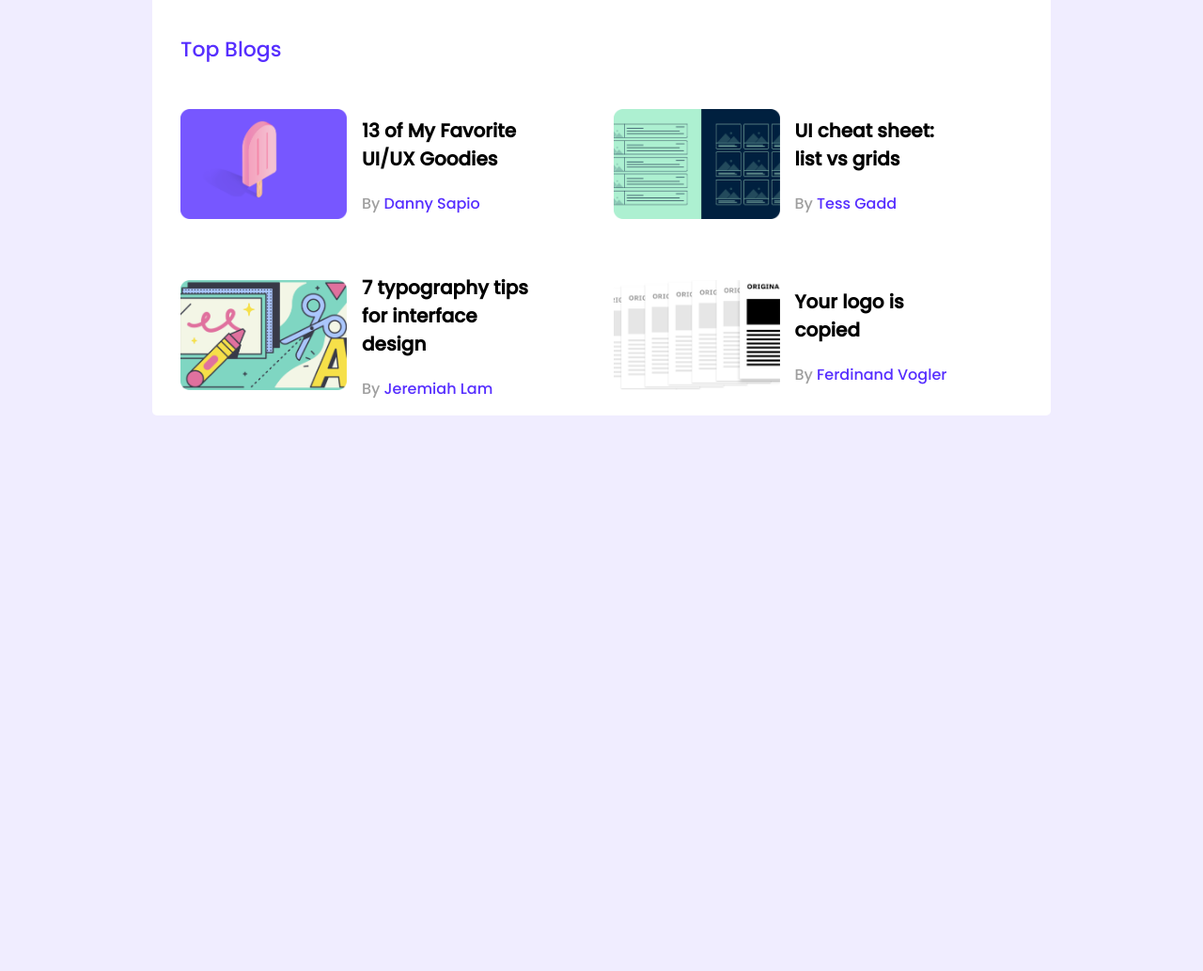
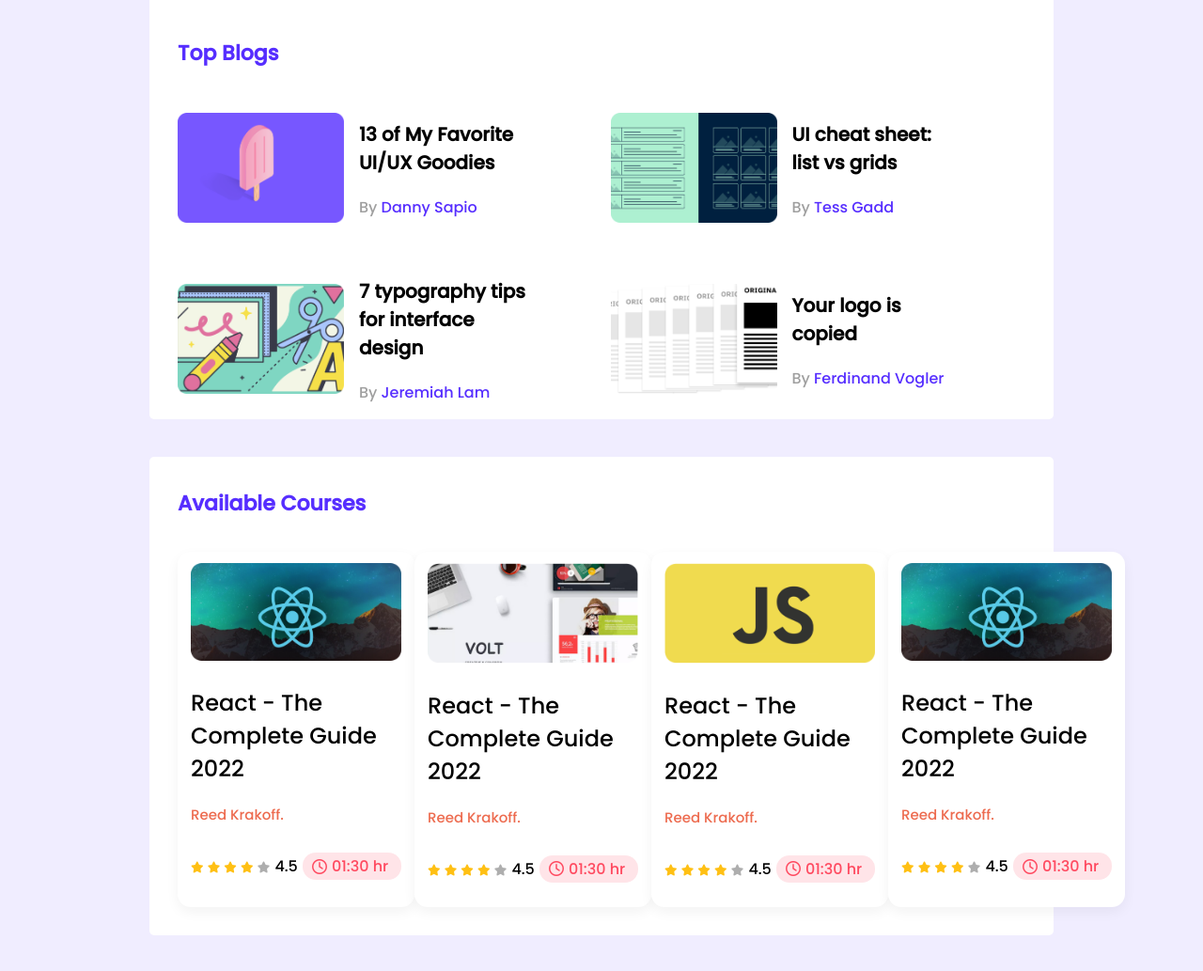
Before and after one commit to abniju/leader-board-practice, a plain HTML site: page index.html in a window 1280 px wide. Shown: the part 327-1360 px from the top of the page at 94% size. Before the commit the page ends 805 px from the top, so only its background shows below. Drawn offline with Linux system fonts and the light colour scheme.

Commit message:
responsiveness done

```diff
--- a/index.html
+++ b/index.html
@@ -1,92 +1,213 @@
 <!DOCTYPE html>
 <html lang="en">
   <head>
-    <meta charset="UTF-8">
-    <meta http-equiv="X-UA-Compatible" content="IE=edge">
-    <meta name="viewport" content="width=device-width, initial-scale=1.0">
+    <meta charset="UTF-8" />
+    <meta http-equiv="X-UA-Compatible" content="IE=edge" />
+    <meta name="viewport" content="width=device-width, initial-scale=1.0" />
     <title>Leader Board</title>
-    <!-- Style linked -->
-    <link rel="stylesheet" href="styles/leader-board.css">
+    <!-- Font Awesome -->
+    <script
+      src="https://kit.fontawesome.com/ed0c272e42.js"
+      crossorigin="anonymous"
+    ></script>
+    <!-- Stylesheet -->
+    <link rel="stylesheet" href="styles/leader-board.css" />
   </head>
   <body>
-
     <div class="container">
       <section class="top-players">
         <h1 class="section-title">Top Player</h1>
         <div class="players">
           <div class="player">
-                <img src="images/players/player-1.png" alt="" class="player-image">
+            <img
+              src="images/players/player-1.png"
+              alt=""
+              class="player-image"
+            />
             <h3 class="player-title">John Smith</h3>
           </div>
           <div class="player">
-                <img src="images/players/player-2.png" alt="" class="player-image">
+            <img
+              src="images/players/player-2.png"
+              alt=""
+              class="player-image"
+            />
             <h3 class="player-title">John Smith</h3>
           </div>
           <div class="player">
-                <img src="images/players/player-3.png" alt="" class="player-image">
+            <img
+              src="images/players/player-3.png"
+              alt=""
+              class="player-image"
+            />
             <h3 class="player-title">John Smith</h3>
           </div>
           <div class="player">
-                <img src="images/players/player-4.png" alt="" class="player-image">
+            <img
+              src="images/players/player-4.png"
+              alt=""
+              class="player-image"
+            />
             <h3 class="player-title">John Smith</h3>
           </div>
           <div class="player">
-                <img src="images/players/player-5.png" alt="" class="player-image">
+            <img
+              src="images/players/player-5.png"
+              alt=""
+              class="player-image"
+            />
             <h3 class="player-title">John Smith</h3>
           </div>
           <div class="player">
-                <img src="images/players/player-6.png" alt="" class="player-image">
+            <img
+              src="images/players/player-6.png"
+              alt=""
+              class="player-image"
+            />
             <h3 class="player-title">John Smith</h3>
           </div>
         </div>
       </section>
-    <hr class="line">
+      <hr class="line" />
       <section class="top-blogs">
         <h1 class="section-title">Top Blogs</h1>
         <div class="blogs">
           <article class="blog">
-                <img src="images/blogs/blog-1.png" alt="" class="thumbnail">
+            <img src="images/blogs/blog-1.png" alt="" class="thumbnail" />
             <div class="blog-info">
-                    <h1 class="blog-title">13 of My Favorite
-                        UI/UX Goodies</h1>
-                    <p class="blog-author">
-                        By <a href="">Danny Sapio</a>
-                    </p>
+              <h1 class="blog-title">13 of My Favorite UI/UX Goodies</h1>
+              <p class="blog-author">By <a href="">Danny Sapio</a></p>
             </div>
           </article>
           <article class="blog">
-                <img src="images/blogs/blog-2.png" alt="" class="thumbnail">
+            <img src="images/blogs/blog-2.png" alt="" class="thumbnail" />
             <div class="blog-info">
-                    <h1 class="blog-title">UI cheat sheet:
-                        list vs grids</h1>
-                    <p class="blog-author">
-                        By <a href="">Tess Gadd</a>
-                    </p>
+              <h1 class="blog-title">UI cheat sheet: list vs grids</h1>
+              <p class="blog-author">By <a href="">Tess Gadd</a></p>
             </div>
           </article>
           <article class="blog">
-                <img src="images/blogs/blog-3.png" alt="" class="thumbnail">
+            <img src="images/blogs/blog-3.png" alt="" class="thumbnail" />
             <div class="blog-info">
-                    <h1 class="blog-title">7 typography tips
-                        for interface design</h1>
-                    <p class="blog-author">
-                        By <a href="">Jeremiah Lam</a>
-                    </p>
+              <h1 class="blog-title">7 typography tips for interface design</h1>
+              <p class="blog-author">By <a href="">Jeremiah Lam</a></p>
             </div>
           </article>
           <article class="blog">
-                <img src="images/blogs/blog-4.png" alt="" class="thumbnail">
+            <img src="images/blogs/blog-4.png" alt="" class="thumbnail" />
             <div class="blog-info">
-                    <h1 class="blog-title">Your logo is
-                        copied</h1>
-                    <p class="blog-author">
-                        By <a href="">Ferdinand Vogler</a>
-                    </p>
+              <h1 class="blog-title">Your logo is copied</h1>
+              <p class="blog-author">By <a href="">Ferdinand Vogler</a></p>
             </div>
           </article>
         </div>
       </section>
     </div>
 
+    <div class="container">
+      <h1 class="section-title">Available Courses</h1>
+      <section class="available-courses">
+        <div class="course">
+          <div class="course-details">
+            <img
+              src="images/courses/course-1.png"
+              alt=""
+              class="course-image"
+            />
+            <h1 class="course-title">React - The Complete Guide 2022</h1>
+            <p class="course-author">Reed Krakoff.</p>
+          </div>
+          <div class="course-info">
+            <div class="star">
+              <i class="fa-solid fa-star"></i>
+              <i class="fa-solid fa-star"></i>
+              <i class="fa-solid fa-star"></i>
+              <i class="fa-solid fa-star"></i>
+              <i class="fa-solid fa-star white"></i>
+            </div>
+            <p class="rating">4.5</p>
+            <div class="duration">
+              <i class="fa-regular fa-clock"></i>
+              <p>01:30 hr</p>
+            </div>
+          </div>
+        </div>
+        <div class="course">
+          <div class="course-details">
+            <img
+              src="images/courses/course-2.png"
+              alt=""
+              class="course-image"
+            />
+            <h1 class="course-title">React - The Complete Guide 2022</h1>
+            <p class="course-author">Reed Krakoff.</p>
+          </div>
+          <div class="course-info">
+            <div class="star">
+              <i class="fa-solid fa-star"></i>
+              <i class="fa-solid fa-star"></i>
+              <i class="fa-solid fa-star"></i>
+              <i class="fa-solid fa-star"></i>
+              <i class="fa-solid fa-star white"></i>
+            </div>
+            <p class="rating">4.5</p>
+            <div class="duration">
+              <i class="fa-regular fa-clock"></i>
+              <p>01:30 hr</p>
+            </div>
+          </div>
+        </div>
+        <div class="course">
+          <div class="course-details">
+            <img
+              src="images/courses/course-3.png"
+              alt=""
+              class="course-image"
+            />
+            <h1 class="course-title">React - The Complete Guide 2022</h1>
+            <p class="course-author">Reed Krakoff.</p>
+          </div>
+          <div class="course-info">
+            <div class="star">
+              <i class="fa-solid fa-star"></i>
+              <i class="fa-solid fa-star"></i>
+              <i class="fa-solid fa-star"></i>
+              <i class="fa-solid fa-star"></i>
+              <i class="fa-solid fa-star white"></i>
+            </div>
+            <p class="rating">4.5</p>
+            <div class="duration">
+              <i class="fa-regular fa-clock"></i>
+              <p>01:30 hr</p>
+            </div>
+          </div>
+        </div>
+        <div class="course">
+            <div class="course-details">
+              <img
+                src="images/courses/course-1.png"
+                alt=""
+                class="course-image"
+              />
+              <h1 class="course-title">React - The Complete Guide 2022</h1>
+              <p class="course-author">Reed Krakoff.</p>
+            </div>
+            <div class="course-info">
+              <div class="star">
+                <i class="fa-solid fa-star"></i>
+                <i class="fa-solid fa-star"></i>
+                <i class="fa-solid fa-star"></i>
+                <i class="fa-solid fa-star"></i>
+                <i class="fa-solid fa-star white"></i>
+              </div>
+              <p class="rating">4.5</p>
+              <div class="duration">
+                <i class="fa-regular fa-clock"></i>
+                <p>01:30 hr</p>
+              </div>
+            </div>
+          </div>
+      </section>
+    </div>
   </body>
 </html>
--- a/styles/leader-board.css
+++ b/styles/leader-board.css
@@ -1,122 +1,189 @@
-@import url('https://fonts.googleapis.com/css2?family=Poppins:wght@500&display=swap');
+@import url("https://fonts.googleapis.com/css2?family=Poppins:wght@500&display=swap");
 
-body{
+body {
   width: 100vw;
   margin: 0;
   padding: 0;
-    font-family: 'Poppins', sans-serif;
-    background-color: #F0EDFF;
+  font-family: "Poppins", sans-serif;
+  background-color: #f0edff;
 }
 
-.container{
+.container {
   width: 70%;
   background-color: white;
   padding-left: 30px;
-    padding-right: 30px;
+  padding-right: 36px;
   border-radius: 5px;
   margin: 0 auto;
-    margin-top: 36px;
-    margin-bottom: 36px;
+  margin-top: 40px;
 }
 
-.players{
+.players {
   display: grid;
-    grid-template-columns: repeat(3,1fr);
+  grid-template-columns: repeat(3, 1fr);
   row-gap: 29px;
   margin-bottom: 30px;
 }
 
-.section-title{
+.section-title {
   font-size: 22px;
-    font-weight: 500;
-    color: #562EFF;
+  font-weight: 600;
+  color: #562eff;
   padding-top: 33px;
   margin-bottom: 35px;
 }
 
-.player{
+.player {
   display: flex;
   align-items: center;
 }
 
-.player-image{
+.player-image {
   width: 56px;
   height: 56px;
 }
 
-.player-title{
+.player-title {
   font-size: 16px;
   font-weight: 500;
   margin-left: 18px;
 }
 
-.line{
-    color: #D1D1D1;
+.line {
+  color: #d1d1d1;
 }
 
 /* -----------Blogs-------------------------- */
 
-.blogs{
+.blogs {
   display: grid;
-    grid-template-columns: repeat(2,1fr);
+  grid-template-columns: repeat(2, 1fr);
   row-gap: 26px;
   column-gap: 25px;
 }
 
-.blog{
+.blog {
   display: flex;
   align-items: center;
 }
 
-.thumbnail{
+.thumbnail {
   width: 177px;
   margin-right: 16px;
 }
 
-.blog-info{
+.blog-info {
   width: 180px;
 }
 
-.blog-title{
+.blog-title {
   font-size: 20px;
 }
 
-.blog-author{
+.blog-author {
   font-size: 16px;
   font-weight: 400;
-    color: #9F9F9F;
+  color: #9f9f9f;
 }
 
-.blog-author a{
+.blog-author a {
   text-decoration: none;
-    color: #562EFF;
+  color: #562eff;
+}
 
+/* -----------------------------------------------------------Courses section */
+
+.course-image {
+  width: 224px;
+}
+
+.course-title {
+  font: 20px;
+  font-weight: 500;
+}
+
+.course-author {
+  font-size: 15px;
+  font-weight: 400;
+  color: #ed6b4f;
+}
+
+.fa-star {
+  color: #ffc014;
+  font-size: 12px;
+}
+
+.white {
+  color: #aeaeae;
+}
+
+.course-info {
+  display: flex;
+  align-items: center;
+  justify-content: space-between;
+}
+
+.duration {
+  display: flex;
+  align-items: center;
+  gap: 5px;
+  width: 95px;
+  height: 29px;
+  background-color: #ffe4e8;
+  border-radius: 14px;
+  padding-left: 10px;
+  color: #ff4a60;
+}
+
+.course {
+    width:270px;
+    background-color: white;
+    padding: 12px 14px;
+    border-radius: 14px;
+    box-shadow: 0px 5.342289924621582px 13.35572338104248px 0px #0000000D;
+}
+
+.available-courses{
+    display: flex;
+    justify-content: space-between;
+    padding-bottom: 30px;
+    margin-bottom: 45px;
 }
 
 /* Responsive styles---------------------------------------- */
 
-@media screen and (max-width:576px) {
+ @media screen and (max-width: 576px) {
+  .container {
+    width: 70%;
+  }
+  .players,
+  .blogs {
+    grid-template-columns: repeat(1, 1fr);
+  }
+  .blog {
+    flex-direction: column;
+  }
 
-    .container{
-        width:70%;
-    }
-    .players, .blogs{
-        grid-template-columns: repeat(1,1fr);
-    }
-    .blog{
+  .available-courses{
     flex-direction: column;
+    row-gap: 30px;
+    align-items: center;
   }
 }
 
-@media screen and (min-width:577px) and (max-width:992px) {
-    .container{
+@media screen and (min-width: 577px) and (max-width: 992px) {
+  .container {
     width: 70%;
   }
 
-    .players{
-        grid-template-columns: repeat(2,1fr);
+  .players {
+    grid-template-columns: repeat(2, 1fr);
   }
-    .blogs{
-        grid-template-columns: repeat(1,1fr);
+  .blogs {
+    grid-template-columns: repeat(1, 1fr);
+  }
+  .available-courses{
+    flex-direction: column;
+    row-gap: 30px;
   }
 }
```
Lines whose indentation alone changed are shown as unchanged.
